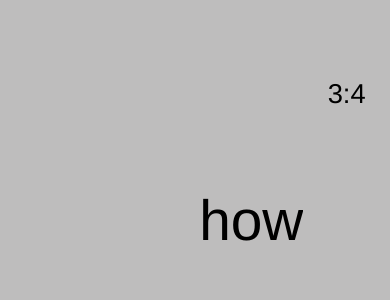
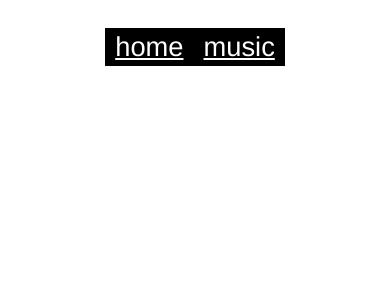
Before and after one commit to scaryGreenDino/me, a React (Create React App) app in the folder me/: page /music in a window 390 px wide. Shown: the top 300 px of the page. Built offline with nearby package versions, Linux system fonts and the light colour scheme.

Commit message:
Just another redesign

```diff
--- a/me/package.json
+++ b/me/package.json
@@ -8,6 +8,7 @@
     "@testing-library/user-event": "^12.1.10",
     "react": "^17.0.2",
     "react-dom": "^17.0.2",
+    "react-router-dom": "^5.2.0",
     "react-scripts": "4.0.3",
     "three.js": "^0.77.1",
     "web-vitals": "^1.0.1"
--- a/me/src/App.js
+++ b/me/src/App.js
@@ -1,10 +1,26 @@
 import './App.css';
 import HomePage from './Components/HomePage.jsx'
+import Music from "./Components/Music";
+import Nav from "./Components/Nav";
+
+import { BrowserRouter as Router, Switch, Route } from "react-router-dom";
 
 function App() {
   return (
-    <div className="App">
-        <HomePage />
+    <div className="wrapper">
+      <Router>
+        <Nav />
+        {/* A <Switch> looks through its children <Route>s and
+            renders the first one that matches the current URL. */}
+        <Switch>
+          <Route exact path="/">
+            <HomePage />
+          </Route>
+          <Route path="/music">
+            <Music />
+          </Route>
+        </Switch>
+      </Router>
     </div>
   );
 }
--- a/me/src/Components/HomePage.jsx
+++ b/me/src/Components/HomePage.jsx
@@ -1,46 +1,19 @@
-import { useEffect, useState } from "react";
 import "../App.css";
-import Cursor from "./Cursor";
-var TextType = ({text="", onComplete = ()=>{},setCharCount=()=>{} }) => {
-  const [count, setCount] = useState(0);
+import TextType from "./TextType"
 
-  useEffect(() => {
-    if (count < text.length) {
-      const r = 100 + Math.random() * 100;
-      setTimeout(() => {
-        setCount(count + 1);
-        setCharCount(count)
-      }, r);
-    }
-    else {
-      setTimeout(() => {
-        setCount(0);
-        onComplete()
-      }, 1000);
-    }
-  }, [count, text]);
-  return text.substring(0, count);
-};
 var HomePage = () => {
   const prompts = ["hej\ni'm jordan", "i like\nmusic\nand coding","how original","i'm procrastinating an algorithms project","i hope you dont mind the text format", "but i love it"];
-
-  const [count, setCount] = useState(0);
-  const [charCount, setCharCount] = useState(0);
-
-  const onComplete = () => {
-    if(count<prompts.length)
-      setCount(count+1)
-  }
-
   return (
-    <div className="wrapper">
+    <>
       <div className="center-wrapper">
         <div className="center-content">
-          <TextType text={prompts[count]} onComplete={onComplete} setCharCount={setCharCount} />
+          <TextType
+            prompts={prompts}
+            />
         </div>
       </div>
-      <div className="top-right-content">{count + 1}:{charCount+1 }</div>
-    </div>
+      <div className="top-left-content">me</div>
+    </>
   );
 };
 export default HomePage;
--- /dev/null
+++ b/me/src/Components/Music.jsx
@@ -0,0 +1,14 @@
+import React from "react";
+var Music = () => {
+  return (
+    <>
+      <div className="center-wrapper">
+        <div className="center-content">
+        </div>
+       </div>
+      <div className="top-left-content">what ive been listening to</div>
+    </>
+
+  );
+};
+export default Music;
--- /dev/null
+++ b/me/src/Components/Nav.jsx
@@ -0,0 +1,18 @@
+import React from "react";
+import "../App.css";
+import {  Link } from "react-router-dom";
+var Nav = () => {
+  return (
+    <div className="middle-left-content">
+      <div className="nav-container">
+        <Link className="navigation" to="./">
+          home
+        </Link>
+        <Link className="navigation" to="./music">
+          music
+        </Link>
+      </div>
+    </div>
+  );
+};
+export default Nav;
--- /dev/null
+++ b/me/src/Components/TextType.jsx
@@ -0,0 +1,27 @@
+import { useEffect, useState } from "react";
+import "../App.css";
+var TextType = ({
+    prompts=[""],
+  onComplete = () => {},
+}) => {
+    const [count, setCount] = useState({ text: 0, prompt: 0 });
+
+    useEffect(() => {
+    if (count.text < prompts[count.prompt].length) {
+      const r = 100 + Math.random() * 100;
+      setTimeout(() => {
+        setCount({ text: count.text + 1, prompt: count.prompt });
+      }, r);
+    } else if (count.prompt + 1 < prompts.length) {
+      setTimeout(() => {
+        setCount({ text: 0, prompt: count.prompt + 1 });
+      }, 1000);
+    }
+    else {
+        onComplete()
+    }
+  }, [count, prompts,onComplete]);
+  return prompts[count.prompt].substring(0, count.text);
+};
+
+export default TextType;
--- a/me/src/index.css
+++ b/me/src/index.css
@@ -14,6 +14,7 @@ code {
   margin: 0;
   padding: 0;
 }
+
 .center-wrapper {
   display: flex;
   flex-direction: column;
@@ -39,8 +40,49 @@ code {
   grid-row: 1;
   text-align: center;
   margin: auto;
+}
+.top-left-content {
+  font-size: calc(7vmin);
+  grid-column: 1;
+  grid-row: 1;
+  text-align: center;
+  margin: auto;
+  display: none;
+}
+
+.middle-left-content {
+  font-size: calc(7vmin);
+  grid-column: 2;
+  grid-row: 1;
+  text-align: center;
+  margin: auto;
+  text-decoration: solid;
+}
+
+.nav-container {
+    text-align: center; /* center the child */
+}
+.navigation {
+    display: inline-flex; /* keep the background color wrapped tight */
+    padding:3px;background-color:black;color:#ffffff;
+    padding-inline: 10px;
+  font-size: calc(7vmin);
 
 }
+@media only screen and (max-width: 600px) {
+  .wrapper {
+      grid-template-columns: 1fr 7fr 1fr;
+  grid-template-rows: 1fr 7fr 1fr;
+  }
+  .center-content {
+  flex: 1;
+  width: 100%;
+  font-size: calc(1px + 13vmin);
+  line-height: calc(1px+ 13vmin);
+}
+}
+
+
 
 
 /* #c90000	(201,0,0)
```
Also changed, not shown: 1 other file (tests, documents, lock files or other folders).
